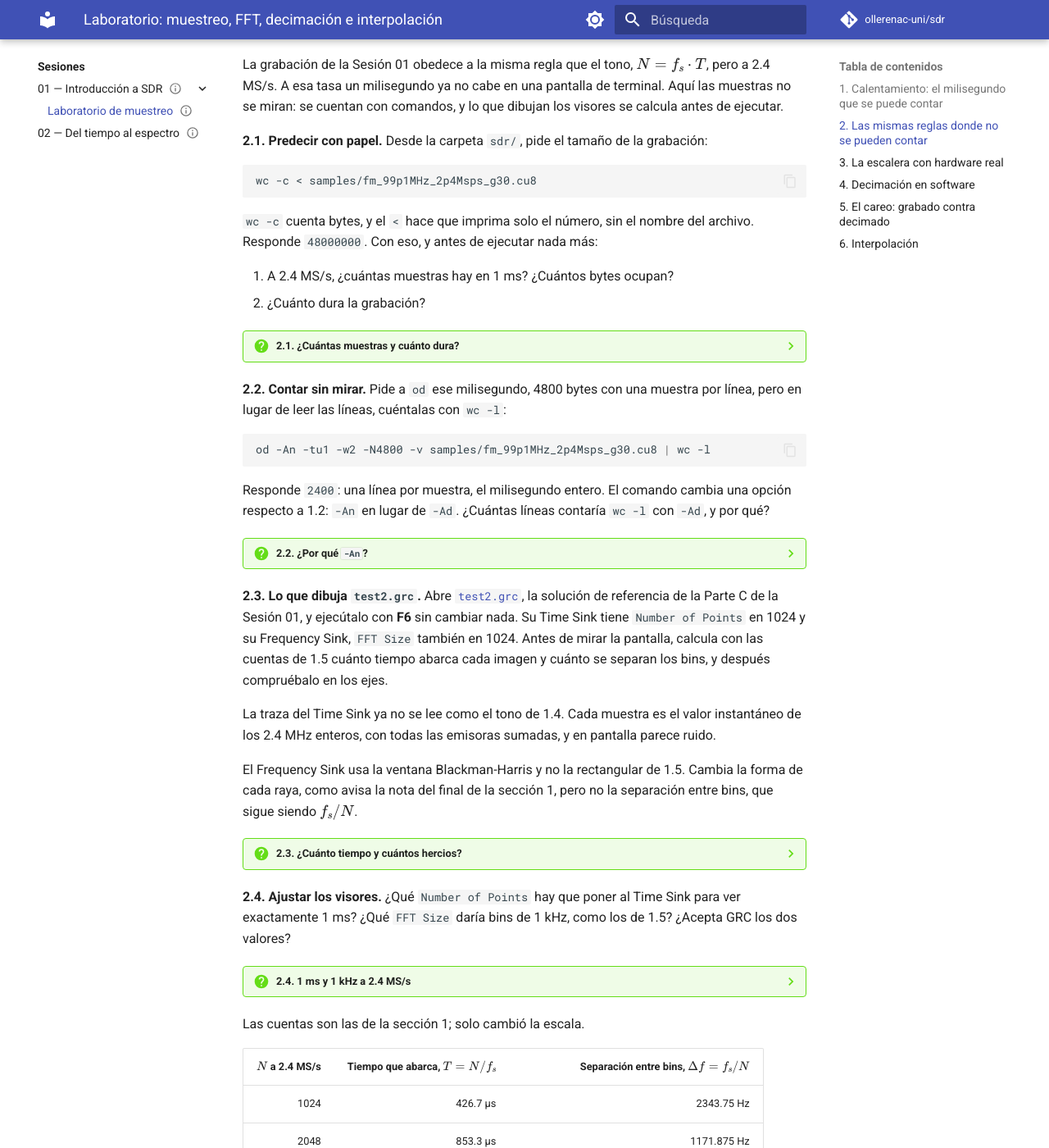
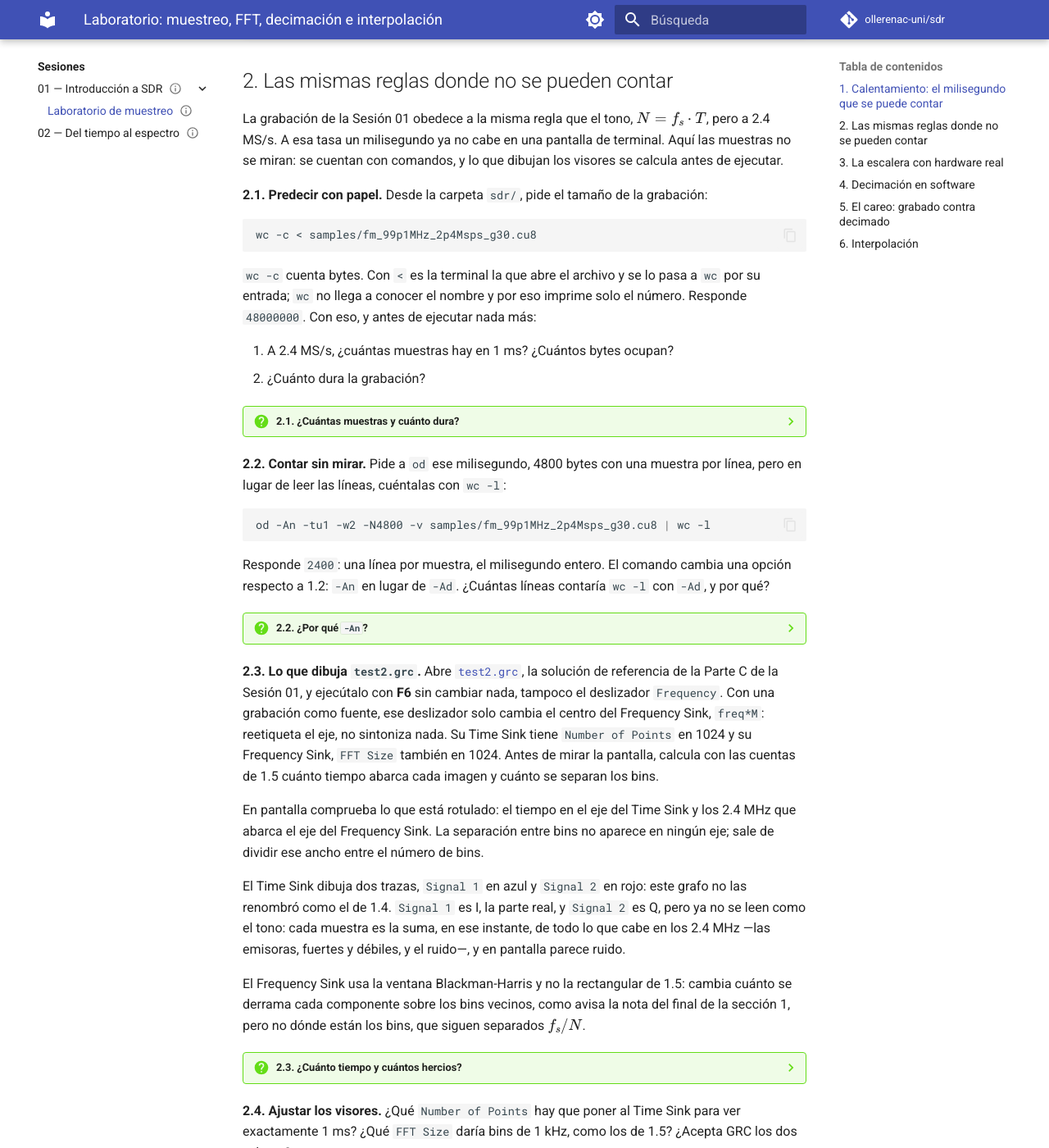
Before and after one commit to ollerenac-uni/sdr, an MkDocs documentation site: the page built from docs/sessions/01-introduccion-sdr/laboratorio-muestreo.md, in a window 1280 px wide and 1400 px high, scrolled down 5256 px. Shown: the whole window at 82% size. Built offline with MkDocs 1.6.1 and Material for MkDocs 9.7.7, drawn with Linux system fonts in a browser that asks for light colours; comment, search, counter and statistics services are not loaded; some of the changed text lies outside the part shown.

Commit message:
Laboratorio de muestreo §2: I y Q en test2.grc, lo que se lee en pantalla y 4096 como alternativa
Co-Authored-By: Claude Opus 5 (1M context) <noreply@anthropic.com>
Claude-Session: https://claude.ai/code/session_01FWTMM6jn922Bhyb4wQGuoU

````diff
--- a/docs/sessions/01-introduccion-sdr/laboratorio-muestreo.md
+++ b/docs/sessions/01-introduccion-sdr/laboratorio-muestreo.md
@@ -15,6 +15,7 @@ Materiales, en la misma carpeta `sdr/` de la Sesión 01:
 |---|---|---|
 | [`gen_tono.py`](https://github.com/ollerenac-uni/sdr/blob/main/samples/gen_tono.py) | `sdr/samples/` | Genera `tono_1kHz_32kSps.cu8`. Sección 1 |
 | [`calentamiento_32k.grc`](https://github.com/ollerenac-uni/sdr/blob/main/gnuradio-flowgraphs/calentamiento_32k.grc) | `sdr/gnuradio-flowgraphs/`, porque lee `../samples/` | Grafo de la sección 1 |
+| [`test2.grc`](https://github.com/ollerenac-uni/sdr/blob/main/gnuradio-flowgraphs/test2.grc) | `sdr/gnuradio-flowgraphs/`, ya lo tienes de la Sesión 01 | Solución de referencia de la Parte C. Sección 2 |
 | `fm_99p1MHz_2p4Msps_g30.cu8` | `sdr/samples/` | La grabación de la Sesión 01. Secciones 2, 4 y 6 |
 
 ## 1. Calentamiento: el milisegundo que se puede contar
@@ -194,7 +195,7 @@ La grabación de la Sesión 01 obedece a la misma regla que el tono, $N = f_s \c
 wc -c < samples/fm_99p1MHz_2p4Msps_g30.cu8
 ```
 
-`wc -c` cuenta bytes, y el `<` hace que imprima solo el número, sin el nombre del archivo. Responde `48000000`. Con eso, y antes de ejecutar nada más:
+`wc -c` cuenta bytes. Con `<` es la terminal la que abre el archivo y se lo pasa a `wc` por su entrada; `wc` no llega a conocer el nombre y por eso imprime solo el número. Responde `48000000`. Con eso, y antes de ejecutar nada más:
 
 1. A 2.4 MS/s, ¿cuántas muestras hay en 1 ms? ¿Cuántos bytes ocupan?
 2. ¿Cuánto dura la grabación?
@@ -217,11 +218,13 @@ Responde `2400`: una línea por muestra, el milisegundo entero. El comando cambi
 
     `-An` es la opción de A4 de la Sesión 01: quita la columna de direcciones y, con ella, esa última línea. Así `wc -l` cuenta solo muestras.
 
-**2.3. Lo que dibuja `test2.grc`.** Abre [`test2.grc`](https://github.com/ollerenac-uni/sdr/blob/main/gnuradio-flowgraphs/test2.grc), la solución de referencia de la Parte C de la Sesión 01, y ejecútalo con **F6** sin cambiar nada. Su Time Sink tiene `Number of Points` en 1024 y su Frequency Sink, `FFT Size` también en 1024. Antes de mirar la pantalla, calcula con las cuentas de 1.5 cuánto tiempo abarca cada imagen y cuánto se separan los bins, y después compruébalo en los ejes.
+**2.3. Lo que dibuja `test2.grc`.** Abre [`test2.grc`](https://github.com/ollerenac-uni/sdr/blob/main/gnuradio-flowgraphs/test2.grc), la solución de referencia de la Parte C de la Sesión 01, y ejecútalo con **F6** sin cambiar nada, tampoco el deslizador `Frequency`. Con una grabación como fuente, ese deslizador solo cambia el centro del Frequency Sink, `freq*M`: reetiqueta el eje, no sintoniza nada. Su Time Sink tiene `Number of Points` en 1024 y su Frequency Sink, `FFT Size` también en 1024. Antes de mirar la pantalla, calcula con las cuentas de 1.5 cuánto tiempo abarca cada imagen y cuánto se separan los bins.
 
-La traza del Time Sink ya no se lee como el tono de 1.4. Cada muestra es el valor instantáneo de los 2.4 MHz enteros, con todas las emisoras sumadas, y en pantalla parece ruido.
+En pantalla comprueba lo que está rotulado: el tiempo en el eje del Time Sink y los 2.4 MHz que abarca el eje del Frequency Sink. La separación entre bins no aparece en ningún eje; sale de dividir ese ancho entre el número de bins.
 
-El Frequency Sink usa la ventana Blackman-Harris y no la rectangular de 1.5. Cambia la forma de cada raya, como avisa la nota del final de la sección 1, pero no la separación entre bins, que sigue siendo $f_s / N$.
+El Time Sink dibuja dos trazas, `Signal 1` en azul y `Signal 2` en rojo: este grafo no las renombró como el de 1.4. `Signal 1` es I, la parte real, y `Signal 2` es Q, pero ya no se leen como el tono: cada muestra es la suma, en ese instante, de todo lo que cabe en los 2.4 MHz —las emisoras, fuertes y débiles, y el ruido—, y en pantalla parece ruido.
+
+El Frequency Sink usa la ventana Blackman-Harris y no la rectangular de 1.5: cambia cuánto se derrama cada componente sobre los bins vecinos, como avisa la nota del final de la sección 1, pero no dónde están los bins, que siguen separados $f_s / N$.
 
 ??? question "2.3. ¿Cuánto tiempo y cuántos hercios?"
     El Time Sink dibuja 1024 / 2 400 000 s = 426.7 µs, menos de medio milisegundo. Su eje, rotulado `Time (us)`, va de 0 a unos 427: GNU Radio escribe `us` por µs.
@@ -235,7 +238,9 @@ El Frequency Sink usa la ventana Blackman-Harris y no la rectangular de 1.5. Cam
 ??? question "2.4. 1 ms y 1 kHz a 2.4 MS/s"
     Por el atajo de 1.1, 1 ms son 2400 muestras. `Number of Points` no exige potencia de dos, así que con 2400 el eje del Time Sink llega a 1000 us.
 
-    Bins de 1 kHz piden $N = f_s / \Delta f = 2\,400\,000 / 1000 = 2400$. Pero 2400 no es potencia de dos, y como viste en 1.5, GRC no deja generar el grafo con ese `FFT Size`. La potencia de dos más cercana es 2048: bins a 2 400 000 / 2048 = 1171.875 Hz, y cada espectro abarca 2048 / 2 400 000 s = 853.3 µs.
+    Bins de 1 kHz piden $N = f_s / \Delta f = 2\,400\,000 / 1000 = 2400$. Pero 2400 no es potencia de dos, y como avisa 1.5, GRC no deja generar el grafo con ese `FFT Size`. La potencia de dos más cercana es 2048: bins a 2 400 000 / 2048 = 1171.875 Hz, y cada espectro abarca 2048 / 2 400 000 s = 853.3 µs.
+
+    Si hace falta separar al menos 1 kHz, sirve 4096: bins a 585.9 Hz, a cambio de 1.7 ms por espectro.
 
 Las cuentas son las de la sección 1; solo cambió la escala.
 
@@ -243,7 +248,10 @@ Las cuentas son las de la sección 1; solo cambió la escala.
 |---:|---:|---:|
 | 1024 | 426.7 µs | 2343.75 Hz |
 | 2048 | 853.3 µs | 1171.875 Hz |
-| 2400 | 1 ms | 1000 Hz, pero GRC no lo acepta como `FFT Size` |
+| 2400 | 1 ms | 1000 Hz |
+| 4096 | 1.7 ms | 585.9 Hz |
+
+2400 vale como `Number of Points`, pero no como `FFT Size`.
 
 ## 3. La escalera con hardware real
 
````
Also changed, not shown: 1 other file.
